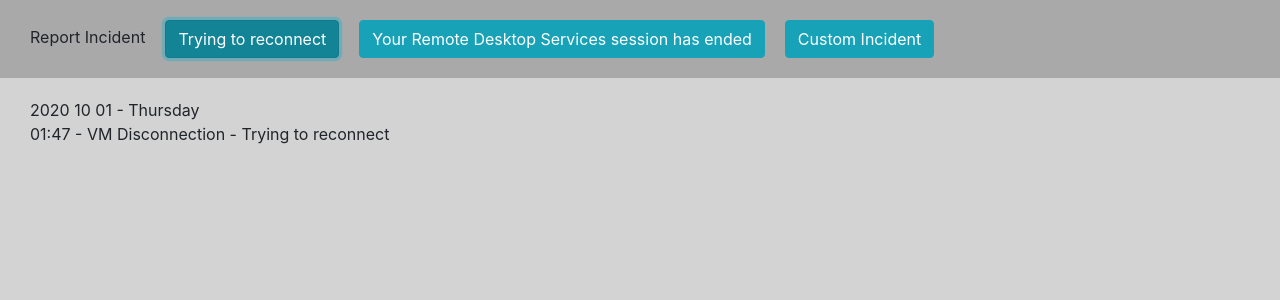
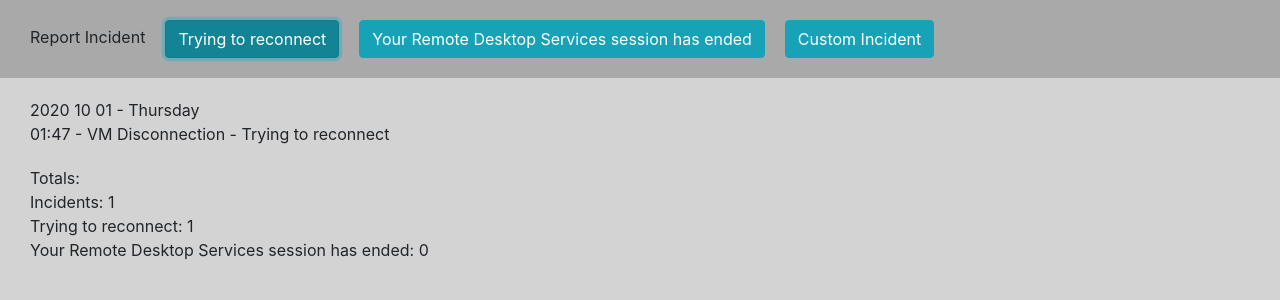
Before and after one commit to m-camacho/incidents-helper, a React (Create React App) app: page / in a window 1280 px wide. Both pictures are taken after a click on the button "Trying to reconnect". Shown: the top 300 px of the page. Built offline with nearby package versions, Linux system fonts and the light colour scheme.

Commit message:
Adding totals counter

```diff
--- a/src/components/App.jsx
+++ b/src/components/App.jsx
@@ -5,9 +5,10 @@ import React, { useContext } from "react";
 
 import { AppContext } from "./AppContextProvider";
 import AppHeader from "./AppHeader";
+import { DISCONNECTION_TYPE } from "./constants";
 
 const App = () => {
-  const { incidents } = useContext(AppContext);
+  const { incidents, totals } = useContext(AppContext);
 
   return (
     <div className="app-container">
@@ -18,9 +19,24 @@ const App = () => {
           ? "There is no registered incidents yet"
           : incidents.map((incident, index) => (
               <div key={index}>
-                {moment(incident.when).format("HH:mm")} - {incident.label}
+                {moment(incident.when).format("HH:mm")} - {incident.type} -{" "}
+                {incident.label}
               </div>
             ))}
+        {incidents.length > 0 && (
+          <div className="totals-container">
+            <div>Totals:</div>
+            <div>Incidents: {incidents.length}</div>
+            <div>
+              {DISCONNECTION_TYPE.TRYING_TO_RECONNECT}:{" "}
+              {totals[DISCONNECTION_TYPE.TRYING_TO_RECONNECT]}
+            </div>
+            <div>
+              {DISCONNECTION_TYPE.REMOTE_DESKTOP_SESSION_HAS_ENDED}:{" "}
+              {totals[DISCONNECTION_TYPE.REMOTE_DESKTOP_SESSION_HAS_ENDED]}
+            </div>
+          </div>
+        )}
       </div>
     </div>
   );
--- a/src/components/App.scss
+++ b/src/components/App.scss
@@ -8,5 +8,9 @@
     flex: 1;
     overflow: auto;
     padding: 20px 30px;
+
+    .totals-container {
+      margin-top: 20px;
+    }
   }
 }
--- a/src/components/AppContextProvider.jsx
+++ b/src/components/AppContextProvider.jsx
@@ -1,18 +1,36 @@
 import PropTypes from "prop-types";
 import React, { createContext, useState } from "react";
+
+import { DISCONNECTION_TYPE } from "./constants";
 
 export const AppContext = createContext();
 
 const AppContextProvider = ({ children }) => {
   const [incidents, setIncidents] = useState([]);
+  const [totals, setTotals] = useState({});
+
   const addIncident = (newIncident) => {
-    setIncidents([...incidents, newIncident]);
+    const newIncidents = [...incidents, newIncident];
+    const newTotals = {
+      [DISCONNECTION_TYPE.TRYING_TO_RECONNECT]: newIncidents.filter(
+        (incidentTmp) =>
+          incidentTmp.label === DISCONNECTION_TYPE.TRYING_TO_RECONNECT
+      ).length,
+      [DISCONNECTION_TYPE.REMOTE_DESKTOP_SESSION_HAS_ENDED]: newIncidents.filter(
+        (incidentTmp) =>
+          incidentTmp.label ===
+          DISCONNECTION_TYPE.REMOTE_DESKTOP_SESSION_HAS_ENDED
+      ).length,
+    };
+    setIncidents(newIncidents);
+    setTotals(newTotals);
   };
 
   return (
     <AppContext.Provider
       value={{
         incidents,
+        totals,
         addIncident,
       }}
     >
--- a/src/components/AppHeader.jsx
+++ b/src/components/AppHeader.jsx
@@ -4,11 +4,7 @@ import React, { useCallback, useContext, useEffect, useState } from "react";
 import { Button, Modal } from "react-bootstrap";
 
 import { AppContext } from "./AppContextProvider";
-
-const VM_DISCONNECTION = "VM Disconnection";
-const TRYING_TO_RECONNECT = "Trying to reconnect";
-const REMOTE_DESKTOP_SESSION_HAS_ENDED =
-  "Your Remote Desktop Services session has ended";
+import { DISCONNECTION_TYPE, INCIDENT_TYPE } from "./constants";
 
 const AppHeader = () => {
   const { addIncident } = useContext(AppContext);
@@ -19,14 +15,16 @@ const AppHeader = () => {
     if (evt.shiftKey && evt.code === "Digit1") {
       addIncident({
         when: new Date(),
-        label: `${VM_DISCONNECTION} - ${TRYING_TO_RECONNECT}`,
+        type: INCIDENT_TYPE.VM_DISCONNECTION,
+        label: DISCONNECTION_TYPE.TRYING_TO_RECONNECT,
       });
       return;
     }
     if (evt.shiftKey && evt.code === "Digit2") {
       addIncident({
         when: new Date(),
-        label: `${VM_DISCONNECTION} - ${REMOTE_DESKTOP_SESSION_HAS_ENDED}`,
+        type: INCIDENT_TYPE.VM_DISCONNECTION,
+        label: DISCONNECTION_TYPE.REMOTE_DESKTOP_SESSION_HAS_ENDED,
       });
     }
     if (evt.shiftKey && evt.code === "Digit3") {
@@ -51,22 +49,24 @@ const AppHeader = () => {
         onClick={() => {
           addIncident({
             when: new Date(),
-            label: `${VM_DISCONNECTION} - ${TRYING_TO_RECONNECT}`,
+            type: INCIDENT_TYPE.VM_DISCONNECTION,
+            label: DISCONNECTION_TYPE.TRYING_TO_RECONNECT,
           });
         }}
       >
-        {TRYING_TO_RECONNECT}
+        {DISCONNECTION_TYPE.TRYING_TO_RECONNECT}
       </Button>
       <Button
         variant="info"
         onClick={() => {
           addIncident({
             when: new Date(),
-            label: `${VM_DISCONNECTION} - ${REMOTE_DESKTOP_SESSION_HAS_ENDED}`,
+            type: INCIDENT_TYPE.VM_DISCONNECTION,
+            label: DISCONNECTION_TYPE.REMOTE_DESKTOP_SESSION_HAS_ENDED,
           });
         }}
       >
-        {REMOTE_DESKTOP_SESSION_HAS_ENDED}
+        {DISCONNECTION_TYPE.REMOTE_DESKTOP_SESSION_HAS_ENDED}
       </Button>
       <Button
         variant="info"
--- /dev/null
+++ b/src/components/constants.js
@@ -0,0 +1,8 @@
+export const INCIDENT_TYPE = {
+  VM_DISCONNECTION: "VM Disconnection",
+};
+export const DISCONNECTION_TYPE = {
+  TRYING_TO_RECONNECT: "Trying to reconnect",
+  REMOTE_DESKTOP_SESSION_HAS_ENDED:
+    "Your Remote Desktop Services session has ended",
+};
```
